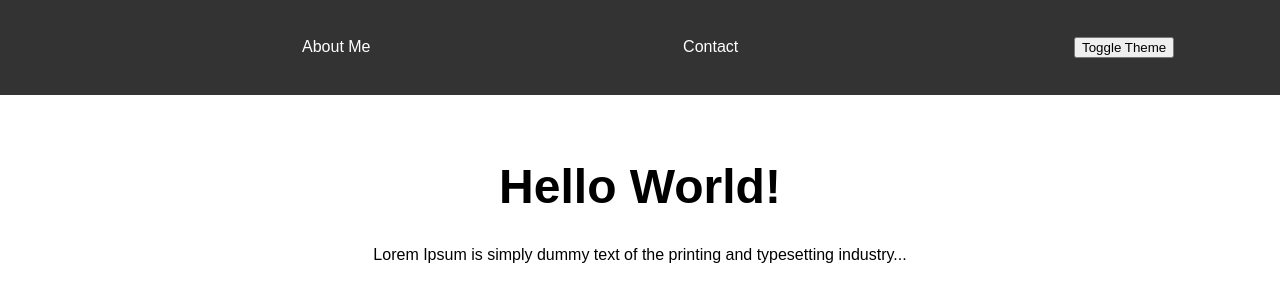
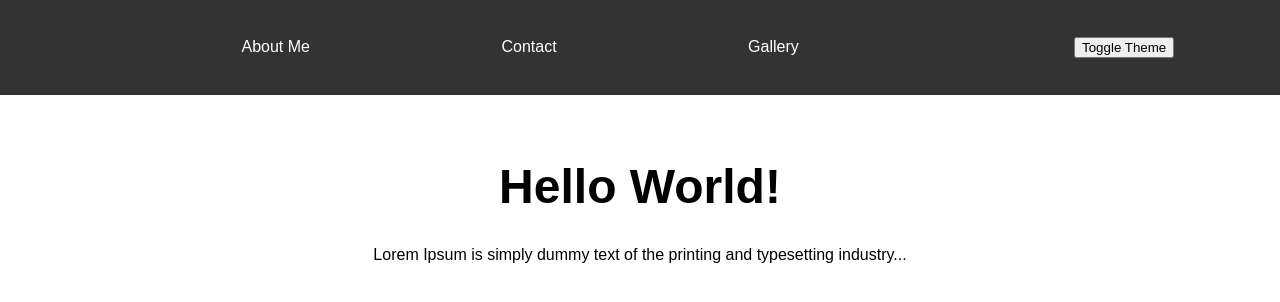
Before and after one commit to MaksKortus11/SPA-JS, a plain HTML site: page index.html in a window 1280 px wide. Drawn offline with Linux system fonts and the light colour scheme.

Commit message:
Update index.html

```diff
--- a/index.html
+++ b/index.html
@@ -6,15 +6,16 @@
   <meta http-equiv="X-UA-Compatible" content="ie=edge">
   <title>SPA PIAC TEST</title>
   <link rel="stylesheet" href="style.css">
+  <!-- reCAPTCHA (po podaniu własnego site key można odkomentować) -->
+  <!-- <script src="https://www.google.com/recaptcha/api.js" async defer></script> -->
 </head>
 <body>
   <header class="header">
     <ul class="Header-links-ul">
       <li class="header-link" id="about-link">About Me</li>
       <li class="header-link" id="contact-link">Contact</li>
+      <li class="header-link" id="gallery-link">Gallery</li>
     </ul>
-
-    <!-- Przycisk zmiany motywu -->
     <button id="theme-toggle">Toggle Theme</button>
   </header>
 
```
